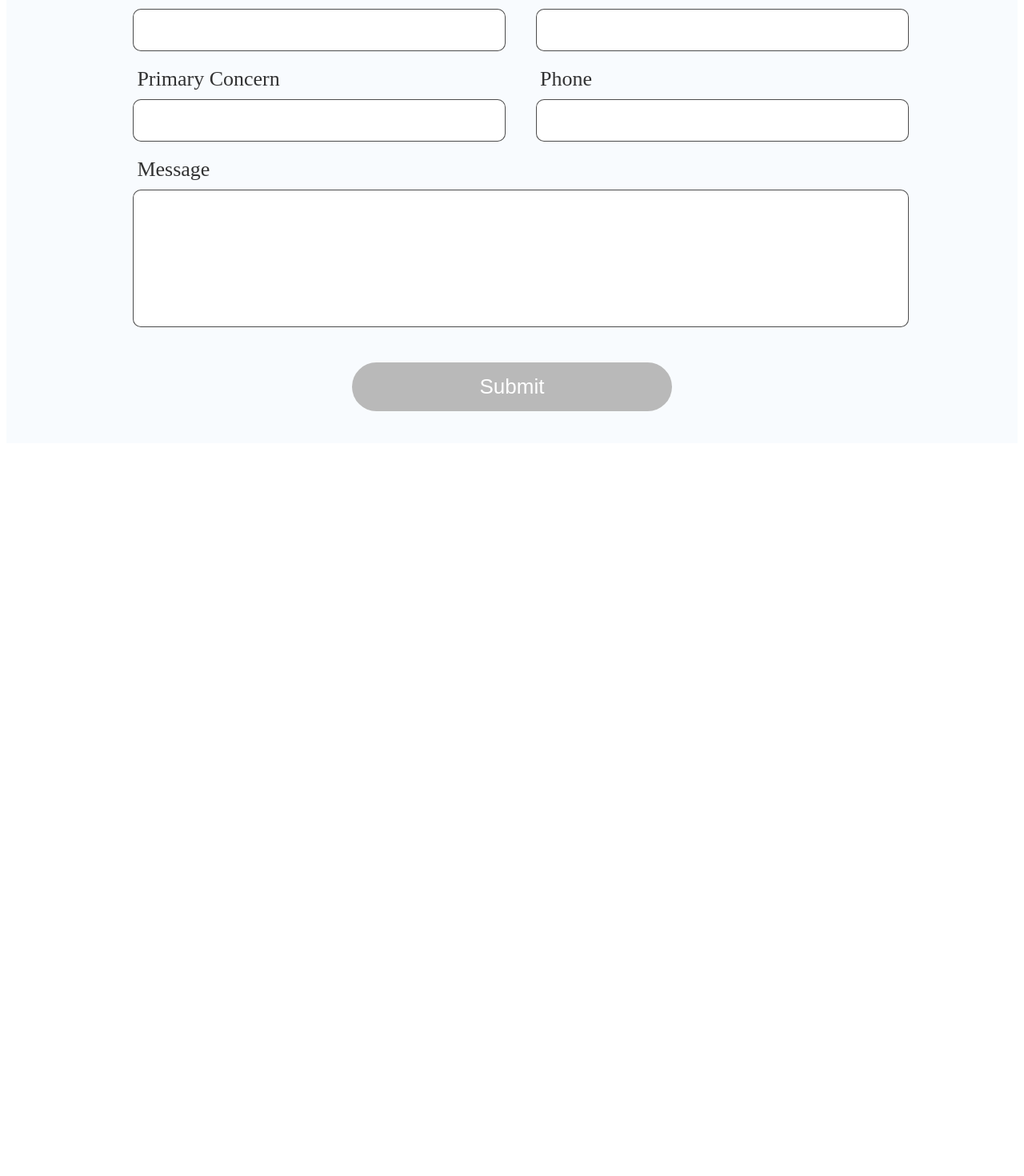
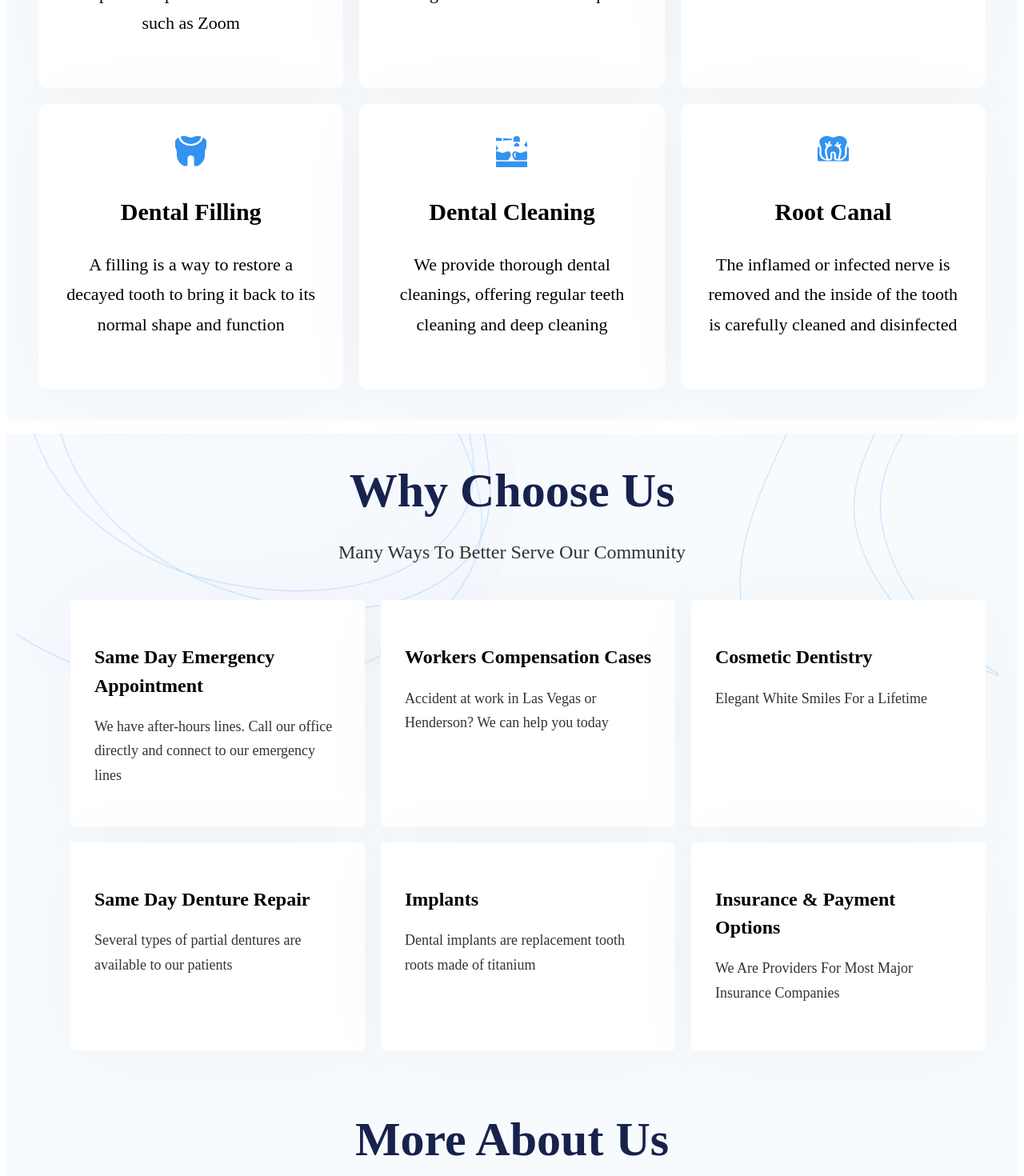
Before and after one commit to idenispankov/lake_mead_dental_next_js, a Next.js app: page / in a window 1280 px wide. Shown: the part 2160-3630 px from the top of the page at 80% size. Before the commit the page ends 2722 px from the top, so only its background shows below. Built offline with nearby package versions, Linux system fonts and the light colour scheme.

Commit message:
main page all components ready

```diff
--- a/pages/index.js
+++ b/pages/index.js
@@ -18,10 +18,10 @@ export default function Home() {
       </Head>
       <Banner />
       <AboutDoctor />
-      {/* <Treatments /> */}
-      {/* <WhyUs /> */}
-      {/* <MoreAboutUs /> */}
-      {/* <Testimonials /> */}
+      <Treatments />
+      <WhyUs />
+      <MoreAboutUs />
+      <Testimonials />
       <ContactUs />
     </>
   );
```
